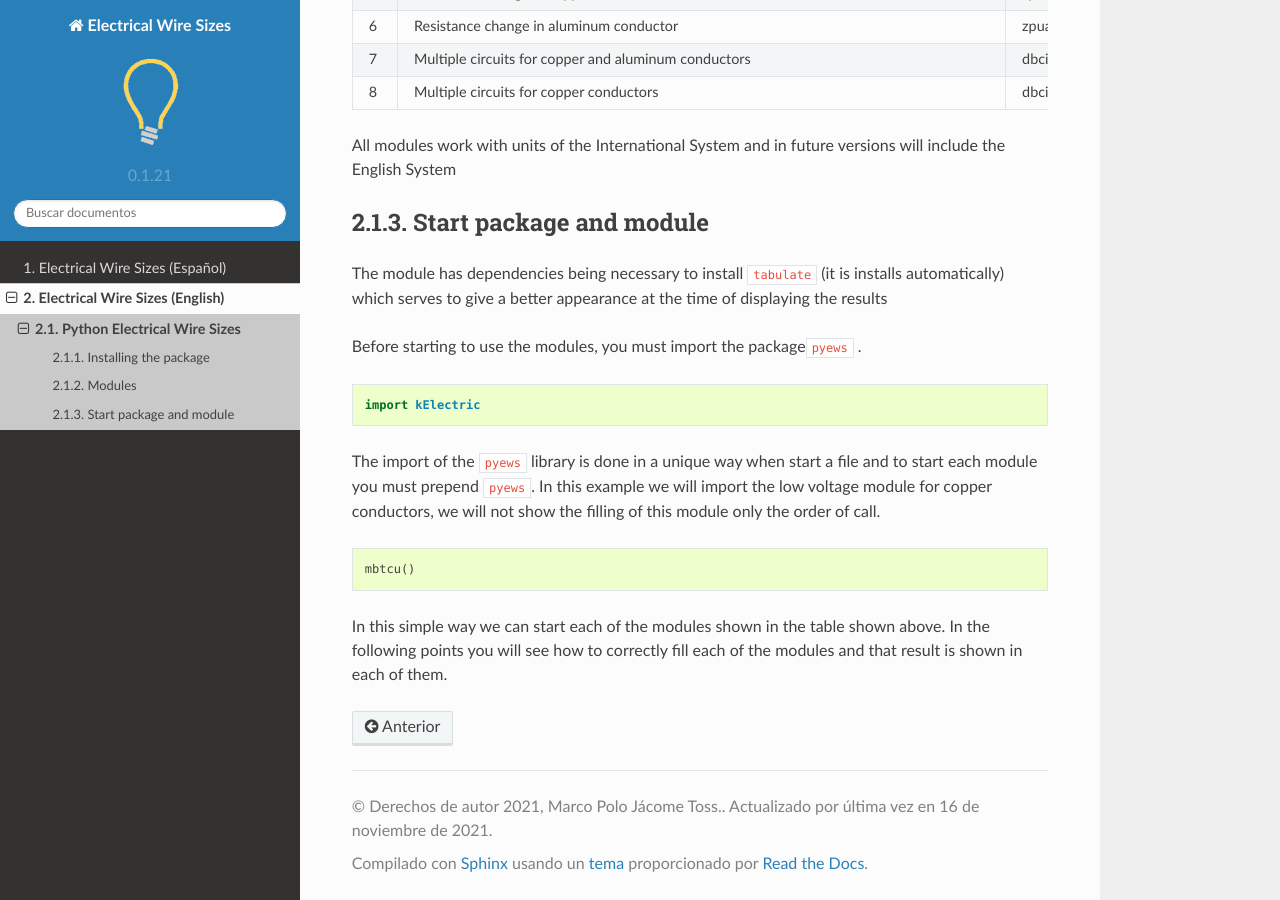
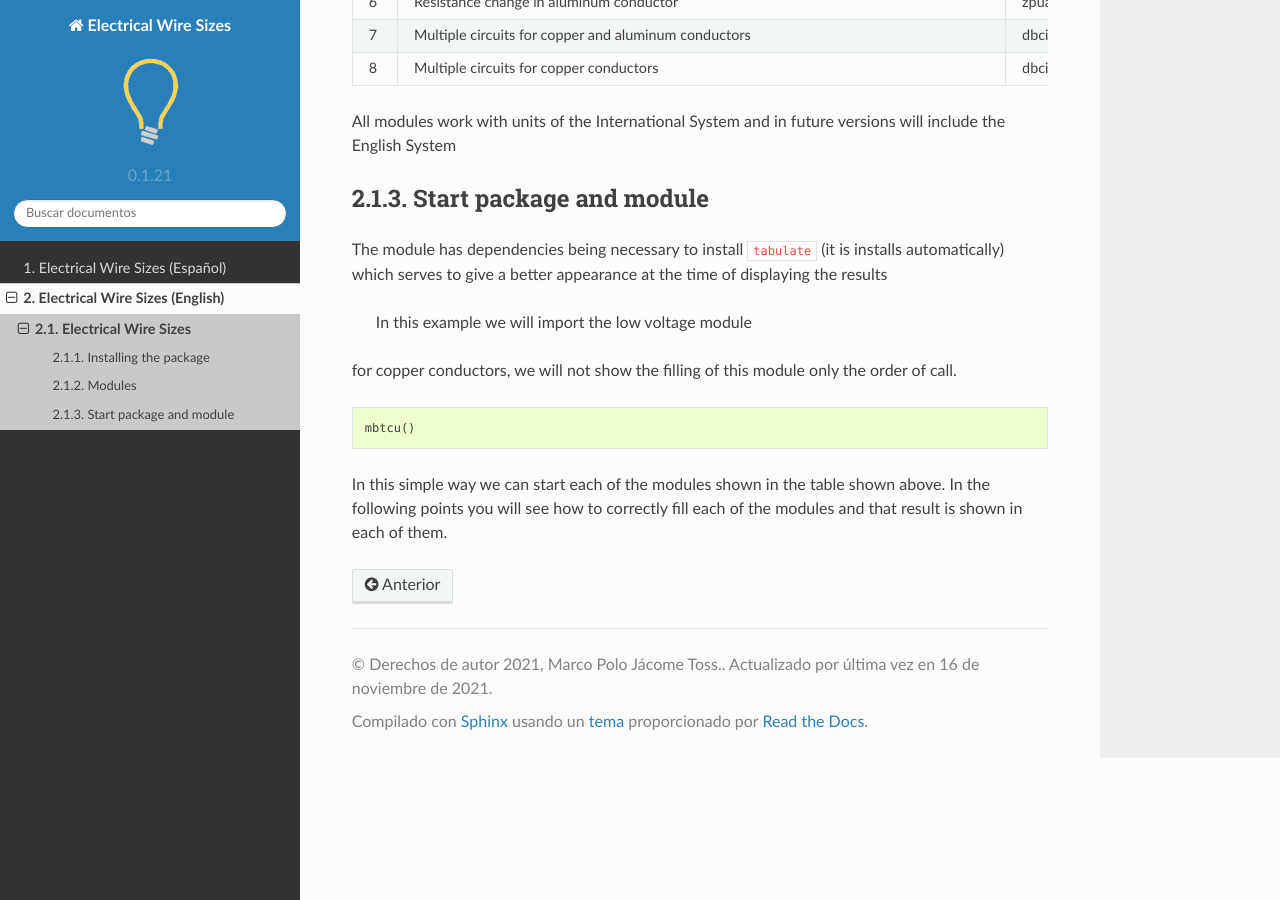
Before and after one commit to jacometoss/PyEWS, a Sphinx documentation site: the page built from docs/parte2/Install.rst, in a window 1280 px wide and 900 px high, scrolled down 816 px. Built offline with Sphinx 7.4.7 and the Read the Docs theme 2.0.0, drawn with Linux system fonts in a browser that asks for light colours; some of the changed text lies outside the part shown.

Commit message:
Update Install.rst

```diff
--- a/docs/parte2/Install.rst
+++ b/docs/parte2/Install.rst
@@ -1,9 +1,9 @@
 |image1|  |image2| |image3| |image4| |image5| |image6|
 
-Python Electrical Wire Sizes
-============================
+Electrical Wire Sizes
+=====================
 
-The Python Electrical Wire Sizes module ``Version 0.1.21`` can be
+The Python Electrical Wire Sizes module ``Version 0.1.25`` can be
 used to size feeder conductors in low voltage such as the branch circuits
 of an electrical installation. Is tool is very useful for engineers and
 architects immersed in the branch of electrical projects and those familiar
@@ -58,16 +58,7 @@
 installs automatically) which serves to give a better appearance
 at the time of displaying the results
 
-Before starting to use the modules, you must import the
-package\ ``pyews`` .
-
-.. code:: python
-
-   import kElectric
-
-The import of the ``pyews`` library is done in a unique way when
-start a file and to start each module you must prepend
-``pyews``. In this example we will import the low voltage module
+ In this example we will import the low voltage module
 for copper conductors, we will not show the filling of this module
 only the order of call.
 
```
